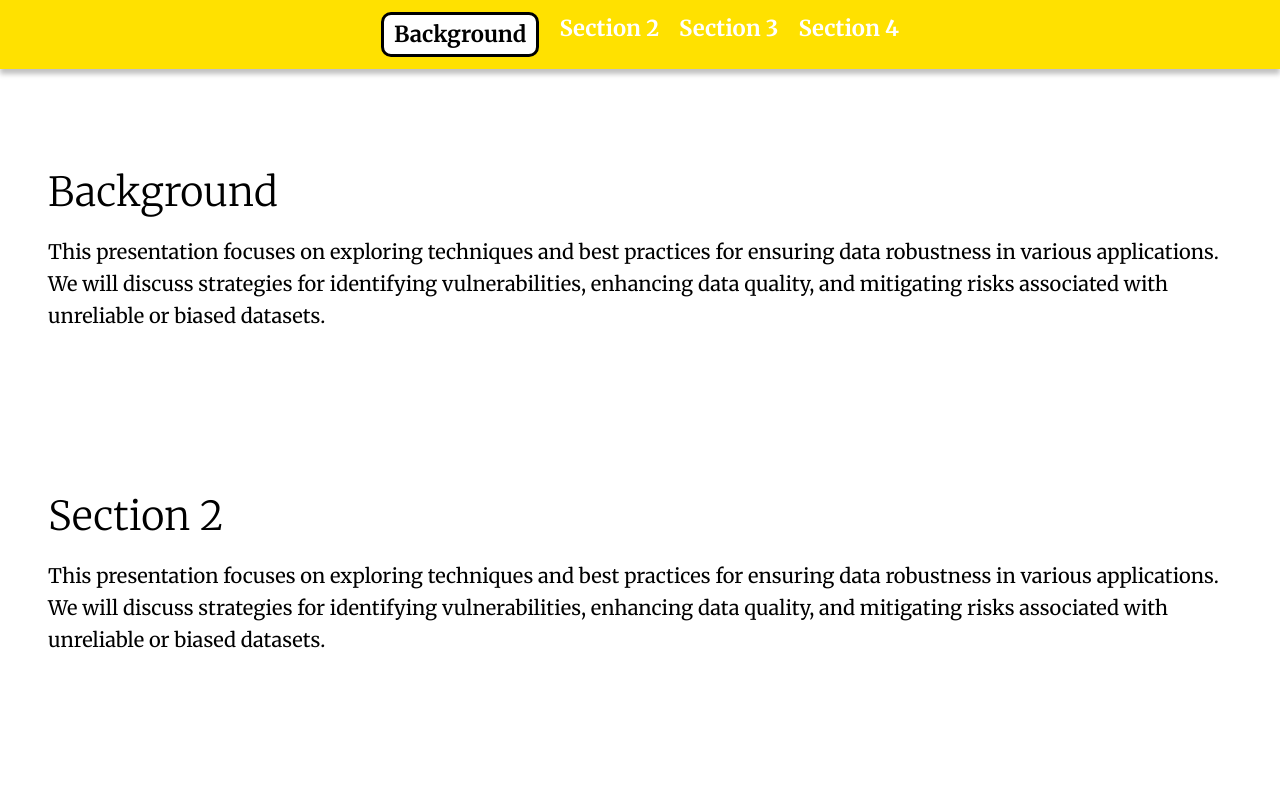
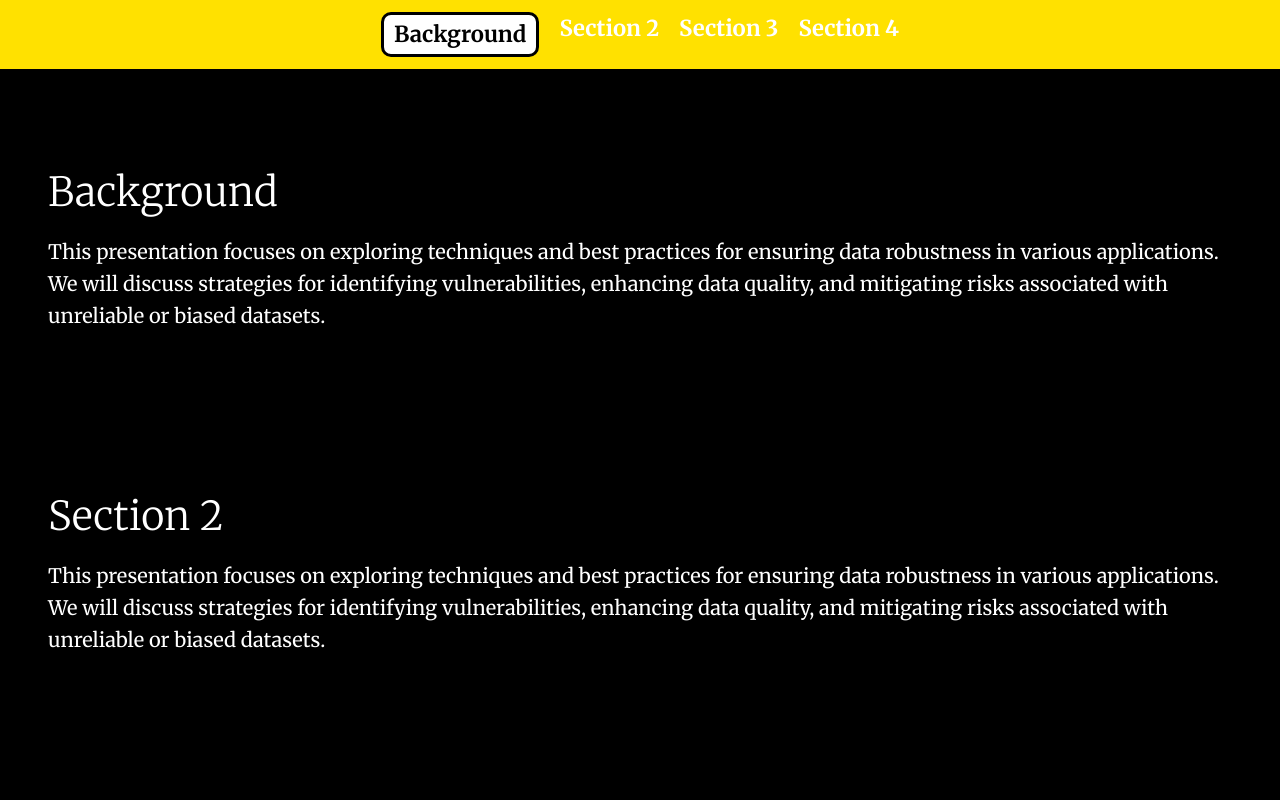
Before and after one commit to MarlonPlease/Error-Injection-Robustness-Classifier, a SvelteKit app: page / in a window 1280 px wide. Shown: the top 800 px of the page. Built offline with nearby package versions, Linux system fonts and the light colour scheme.

Commit message:
Update App.svelte

```diff
--- a/src/components/App.svelte
+++ b/src/components/App.svelte
@@ -68,12 +68,16 @@
     @import url('https://fonts.googleapis.com/css2?family=Merriweather:ital,wght@0,300;0,400;0,700;0,900;1,300;1,400;1,700;1,900&display=swap');
 
     :root {
-        --color-bg: rgb(165, 165, 165);
-        --color-text: rgb(0, 0, 0);
+        --color-bg: rgb(0, 0, 0);
+        --color-text: rgb(255, 255, 255);
         --nav-bg: rgb(255, 225, 0);
         --nav-text: #FFF;
         --nav-active:rgb(0, 0, 0);
     }
+
+    :global(body) {
+            background-color: var(--color-bg);
+        }
 
     *,
     *::before,
@@ -95,7 +99,7 @@
         top: 0;
         left: 0;
         right: 0;
-        box-shadow: 0 5px 5px rgba(0, 0, 0, 0.25);
+        box-shadow: 0 25px 10px rgba(0, 0, 0, 0.75);
         z-index: 10;
         display: flex;
         justify-content: center;
```
